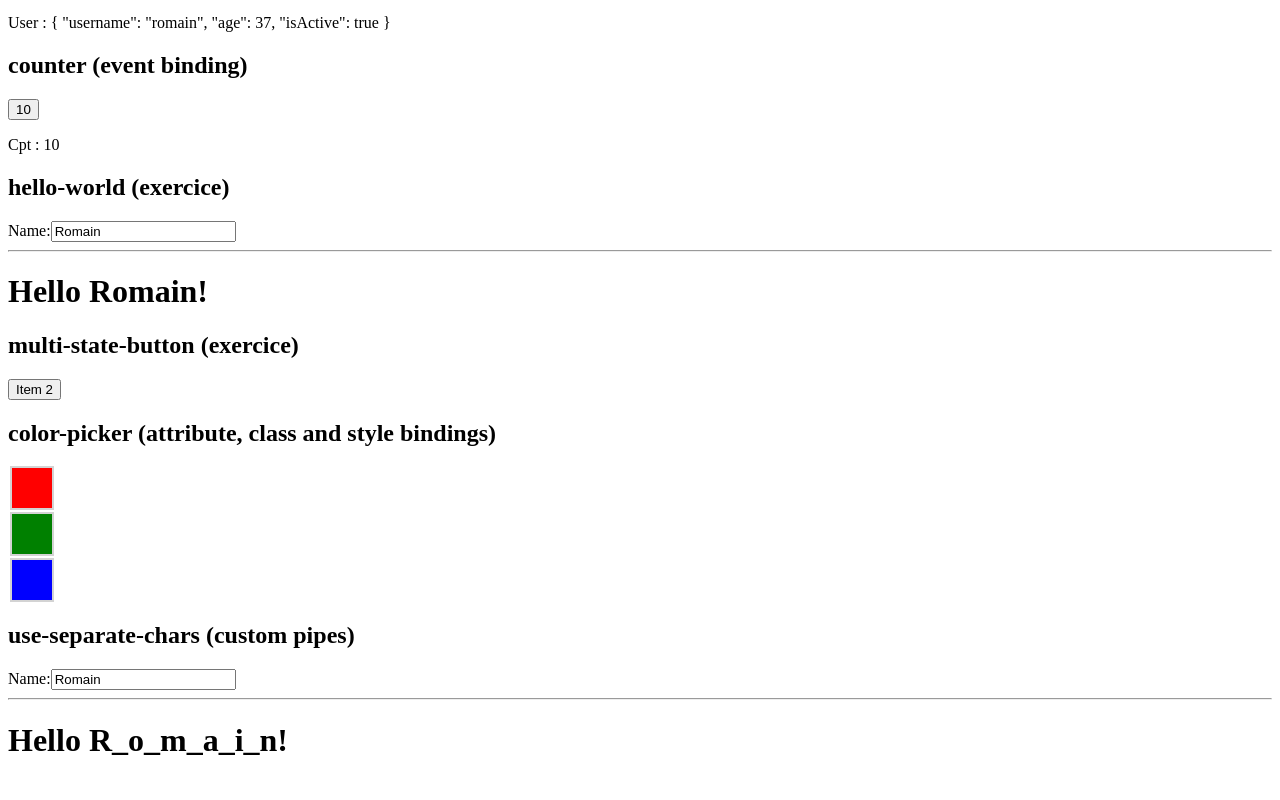
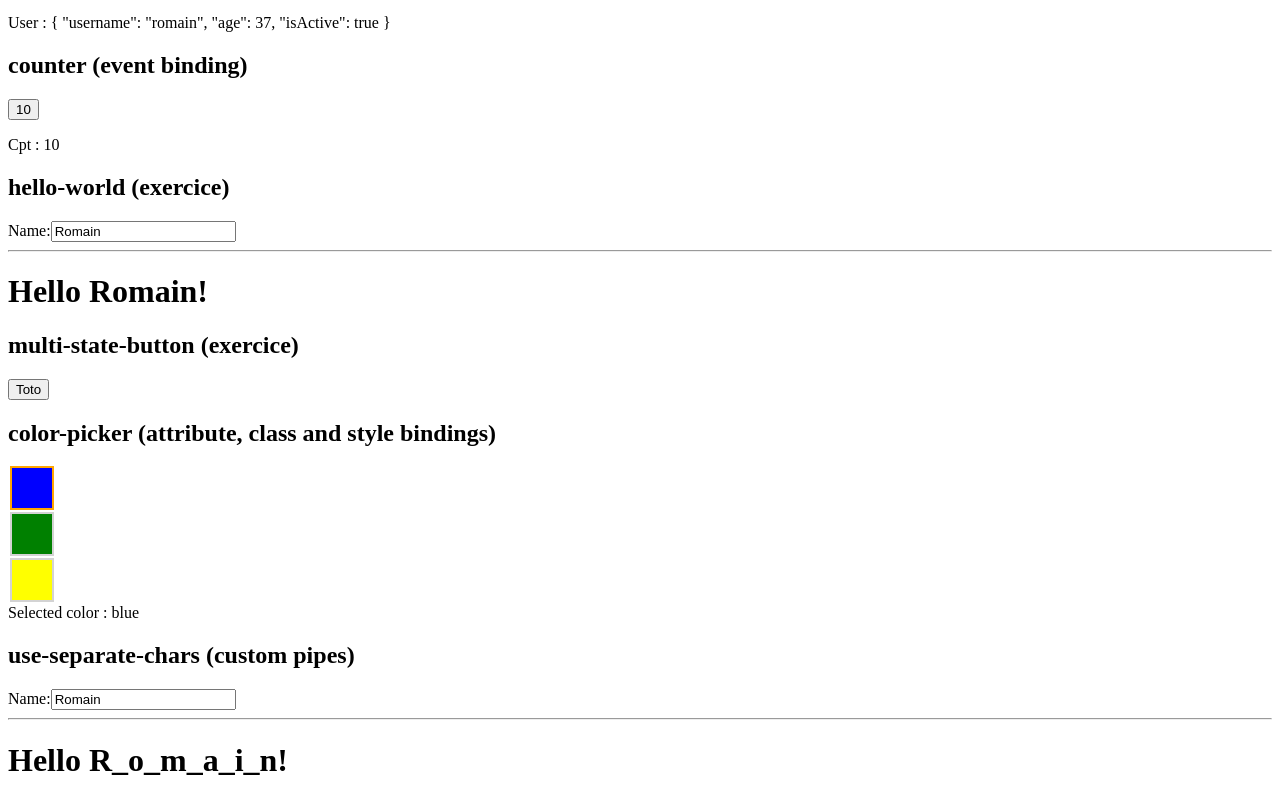
Before and after one commit to bioub/Formation_Angular_2023_01, an Angular app in the folder hello-angular/: page / in a window 1280 px wide. Shown: the part 559-1359 px from the top of the page. Built offline with nearby package versions, Linux system fonts and the light colour scheme.

Commit message:
Correction Exercices Input Output

```diff
--- a/hello-angular/src/app/app.component.html
+++ b/hello-angular/src/app/app.component.html
@@ -31,7 +31,19 @@
 <app-hello-world></app-hello-world>
 
 <h2>multi-state-button (exercice)</h2>
-<app-multi-state-button></app-multi-state-button>
+<!-- <app-multi-state-button
+  [items]="['Toto', 'Titi', 'Tata']"
+  [value]="prenom"
+  (valueChange)="prenom = $event"
+></app-multi-state-button> -->
+
+<app-multi-state-button
+  [items]="['Toto', 'Titi', 'Tata']"
+  [(value)]="prenom"
+></app-multi-state-button>
+
+<!-- [()] BANANA IN A BOX -->
+
 <!--
   Exercice 1 :
   Faire de items et value de app-multi-state-button des inputs
@@ -43,7 +55,10 @@
 -->
 
 <h2>color-picker (attribute, class and style bindings)</h2>
-<app-color-picker></app-color-picker>
+<app-color-picker
+  [colors]="['blue', 'green', 'yellow']"
+  [(selected)]="color"
+></app-color-picker>
 <!--
   Exercice 2 :
   Color picker doit avec 2 inputs (la liste et la valeur sélectionnée) et un output
--- a/hello-angular/src/app/app.component.ts
+++ b/hello-angular/src/app/app.component.ts
@@ -8,4 +8,6 @@ import { Component } from '@angular/core';
 export class AppComponent {
   prenom = 'Toto';
   cpt = 10;
+
+  color = 'blue';
 }
--- a/hello-angular/src/app/color-picker/color-picker.component.html
+++ b/hello-angular/src/app/color-picker/color-picker.component.html
@@ -13,16 +13,18 @@
   [ngClass]="{ selected: color === selected }"
   [attr.data-color]="color"
   [ngStyle]="{ 'background-color': color }"
-  (click)="selected = color"
+  (click)="selectColor(color)"
   *ngFor="let color of colors"
 ></div>
+
+
+
+<!-- <ng-container *ngIf="selected">
+  <div *ngIf="selected">Selected color : {{ selected }}</div>
+</ng-container> -->
 
 <!-- <ng-template [ngIf]="selected">
   <div>Selected color : {{ selected }}</div>
 </ng-template> -->
 
-<!-- <ng-container *ngIf="selected">
-  <div *ngIf="selected">Selected color : {{ selected }}</div>
-</ng-container> -->
-
 <div *ngIf="selected">Selected color : {{ selected }}</div>
--- a/hello-angular/src/app/color-picker/color-picker.component.ts
+++ b/hello-angular/src/app/color-picker/color-picker.component.ts
@@ -1,4 +1,4 @@
-import { Component } from '@angular/core';
+import { Component, EventEmitter, Input, Output } from '@angular/core';
 
 @Component({
   selector: 'app-color-picker',
@@ -6,6 +6,13 @@ import { Component } from '@angular/core';
   styleUrls: ['./color-picker.component.css']
 })
 export class ColorPickerComponent {
-  colors = ['red', 'green', 'blue']
-  selected = '';
+  @Input() colors = ['red', 'green', 'blue']
+  @Input() selected = '';
+
+  @Output() selectedChange = new EventEmitter<string>();
+
+  selectColor(color: string) {
+    this.selected = color;
+    this.selectedChange.emit(this.selected);
+  }
 }
--- a/hello-angular/src/app/multi-state-button/multi-state-button.component.ts
+++ b/hello-angular/src/app/multi-state-button/multi-state-button.component.ts
@@ -1,4 +1,4 @@
-import { Component } from '@angular/core';
+import { Component, EventEmitter, Input, Output } from '@angular/core';
 
 @Component({
   selector: 'app-multi-state-button',
@@ -6,13 +6,16 @@ import { Component } from '@angular/core';
   styleUrls: ['./multi-state-button.component.css']
 })
 export class MultiStateButtonComponent {
-  items = ['Item 1', 'Item 2', 'Item 3'];
-  value = 'Item 2';
+  @Input() items = ['Item 1', 'Item 2', 'Item 3'];
+  @Input() value = 'Item 2';
+
+  @Output() valueChange = new EventEmitter<string>();
 
   selectNextItem() {
     const currentIndex = this.items.indexOf(this.value);
     const nextIndex = (currentIndex + 1) % this.items.length;
 
     this.value = this.items[nextIndex];
+    this.valueChange.emit(this.value);
   }
 }
```
